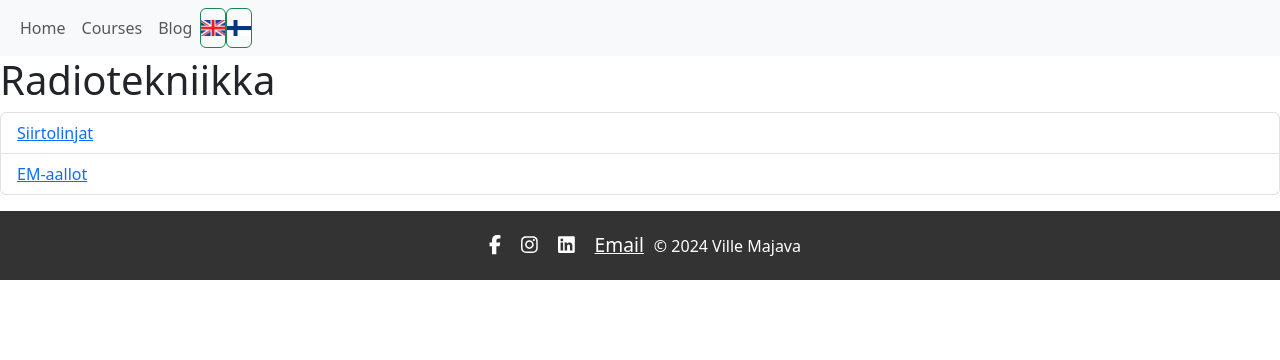
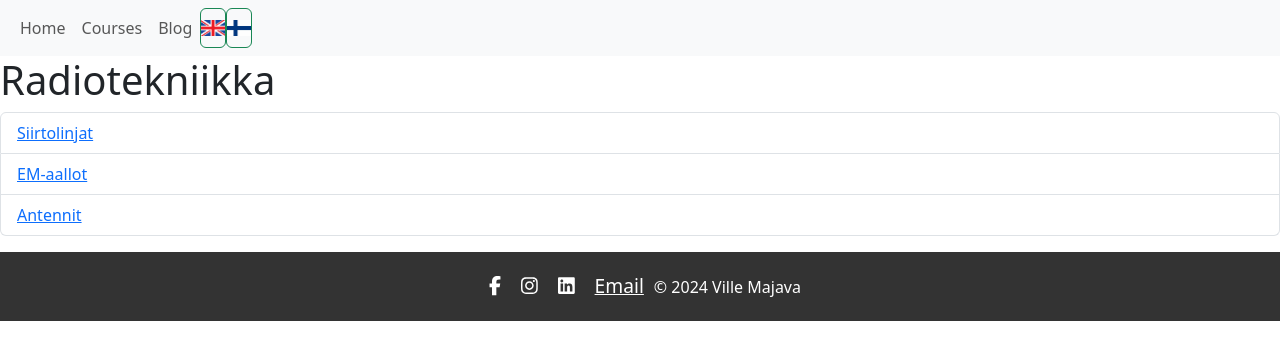
Before and after one commit to Vikke82/villem, a React (Create React App) app: page /radiotekniikka in a window 1280 px wide. Shown: the top 360 px of the page. Built offline with nearby package versions, Linux system fonts and the light colour scheme.

Commit message:
antennit lisätty

```diff
--- a/public/index.html
+++ b/public/index.html
@@ -6,7 +6,7 @@
     <meta name="viewport" content="width=device-width, initial-scale=1" />
     <meta name="theme-color" content="#000000" />
     <meta name="description" content="Ville Majava Website" />
-    <link rel="apple-touch-icon" href="%PUBLIC_URL%/logo192.png" />
+    <link rel="apple-touch-icon" href="%PUBLIC_URL%/robot_small_32.ico" />
     <!--
       manifest.json provides metadata used when your web app is installed on a
       user's mobile device or desktop. See https://developers.google.com/web/fundamentals/web-app-manifest/
--- a/src/App.js
+++ b/src/App.js
@@ -8,7 +8,9 @@ import NoPage from "./pages/NoPage";
 import Radiotekniikka from "./pages/RF/Radiotekniikka";
 import Siirtolinjat from "./pages/RF/Siirtolinjat";
 import Emaallot from "./pages/RF/Emaallot";
+import Antennit from "./pages/RF/Antennit";
 import { Provider } from "./Context";
+import MarkdownComponent from "./MarkdownComponent";
 
 export default function App() {
   return (
@@ -25,6 +27,7 @@ export default function App() {
             <Route path="radiotekniikka" element={<Radiotekniikka />} />{" "}
             <Route path="siirtolinjat" element={<Siirtolinjat />} />{" "}
             <Route path="emaallot" element={<Emaallot />} />{" "}
+            <Route path="antennit" element={<Antennit />} />{" "}
             <Route path="*" element={<NoPage />} />{" "}
           </Route>{" "}
         </Routes>{" "}
--- /dev/null
+++ b/src/pages/RF/Antennit.jsx
@@ -0,0 +1,12 @@
+import React from "react";
+import MarkdownComponent from "../../MarkdownComponent";
+
+function Antennit() {
+  return (
+    <div>
+      <h1>Antennit</h1>
+      <MarkdownComponent path="/RFkurssi/Antennit_md.md" />
+    </div>
+  );
+}
+export default Antennit;
--- a/src/pages/RF/Radiotekniikka.jsx
+++ b/src/pages/RF/Radiotekniikka.jsx
@@ -19,6 +19,11 @@ function Radiotekniikka() {
             {language === "fi" ? "EM-aallot" : "EM-waves"}
           </Link>
         </ListGroup.Item>
+        <ListGroup.Item>
+          <Link to="/Antennit">
+            {language === "fi" ? "Antennit" : "Antennas"}
+          </Link>
+        </ListGroup.Item>
       </ListGroup>
       <p></p>
     </div>
```
Also changed, not shown: public/RFkurssi/Antennit_md.md (added, +1 -0 lines), public/RFkurssi/EM_aallot_md.md (+3 -0 lines).
